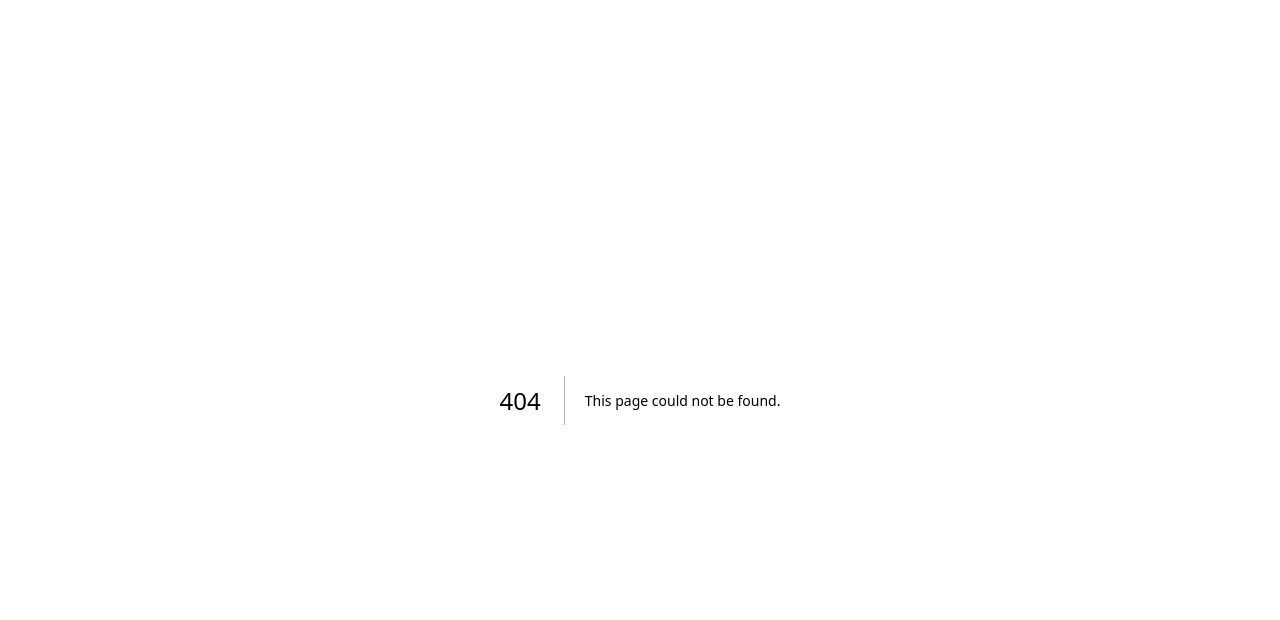
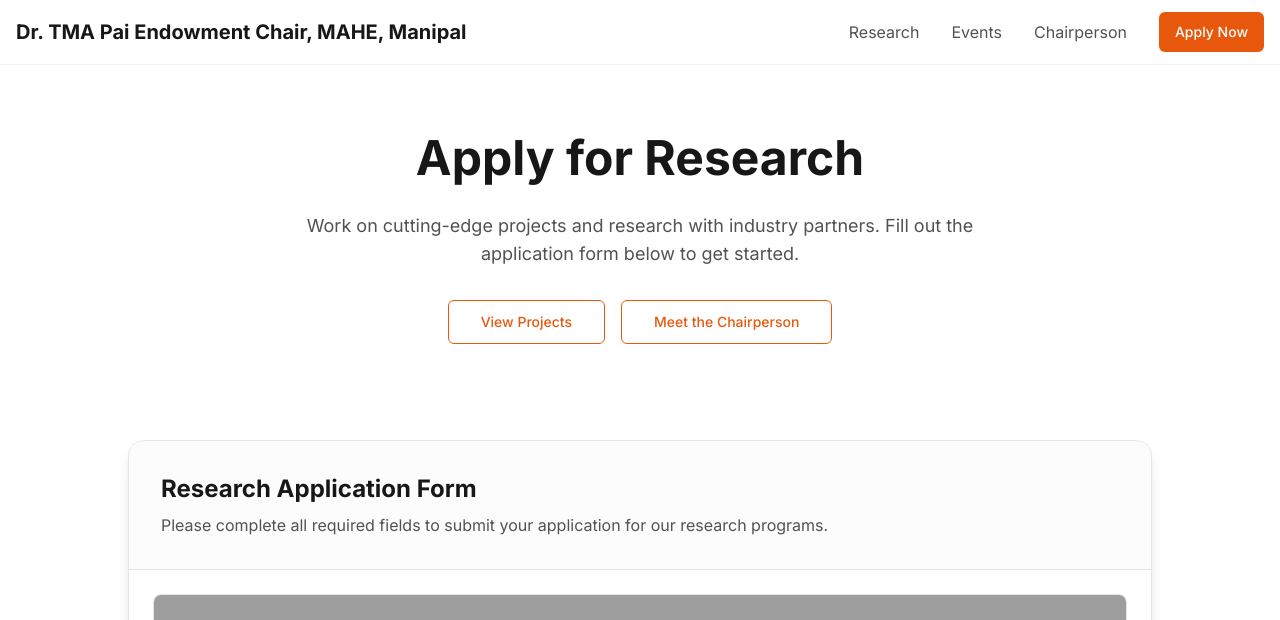
Before and after one commit to DrTMAPaiEndowmentChair-ITIS/website, a Next.js app: page /apply in a window 1280 px wide. Before the commit this address had no page. Shown: the top 620 px of the page. Built offline with nearby package versions, Linux system fonts and the light colour scheme; grey boxes are pictures that could not be loaded.

Commit message:
Updated content suite

```diff
--- /dev/null
+++ b/src/app/apply/page.tsx
@@ -0,0 +1,160 @@
+import Navbar from "@/components/layout/Navbar";
+import Footer from "@/components/layout/Footer";
+import { Button } from "@/components/ui/button";
+import Link from "next/link";
+
+export default function ApplyPage() {
+  return (
+    <div className="min-h-screen bg-white">
+      {/* Universal Navigation */}
+      <Navbar />
+
+      {/* Hero Section */}
+      <section className="pt-32 pb-12">
+        <div className="container mx-auto px-4">
+          <div className="max-w-4xl mx-auto text-center">
+            <h1 className="text-4xl md:text-5xl font-bold mb-6 leading-tight text-neutral-900">
+              Apply for Research
+            </h1>
+            <p className="text-neutral-600 text-lg mb-8 max-w-2xl mx-auto">
+              Work on cutting-edge projects and research with industry partners.
+              Fill out the application form below to get started.
+            </p>
+            <div className="flex gap-4 justify-center mb-12">
+              <Button
+                size="lg"
+                asChild
+                variant="outline"
+                className="border-[#E8580C] text-[#E8580C] hover:bg-[#E8580C]/10"
+              >
+                <Link href="/#research">View Projects</Link>
+              </Button>
+              <Button
+                size="lg"
+                asChild
+                variant="outline"
+                className="border-[#E8580C] text-[#E8580C] hover:bg-[#E8580C]/10"
+              >
+                <Link href="/chairperson">Meet the Chairperson</Link>
+              </Button>
+            </div>
+          </div>
+        </div>
+      </section>
+
+      {/* Application Form Section */}
+      <section className="pb-20">
+        <div className="container mx-auto px-4">
+          <div className="max-w-5xl mx-auto">
+            <div className="bg-white rounded-2xl border border-neutral-200 shadow-lg overflow-hidden">
+              <div className="p-8 border-b border-neutral-200 bg-neutral-50/50">
+                <h2 className="text-2xl font-bold text-neutral-900 mb-2">
+                  Research Application Form
+                </h2>
+                <p className="text-neutral-600">
+                  Please complete all required fields to submit your application
+                  for our research programs.
+                </p>
+              </div>
+
+              <div className="p-6">
+                <div className="w-full overflow-hidden rounded-lg border border-neutral-200">
+                  <iframe
+                    width="100%"
+                    height="800"
+                    src="https://forms.office.com/r/kN5F0Qiee2?embed=true"
+                    frameBorder="0"
+                    marginWidth={0}
+                    marginHeight={0}
+                    style={{
+                      border: "none",
+                      maxWidth: "100%",
+                      maxHeight: "100vh",
+                    }}
+                    allowFullScreen
+                    title="Research Application Form"
+                  />
+                </div>
+              </div>
+            </div>
+          </div>
+        </div>
+      </section>
+
+      {/* Additional Information Section */}
+      <section className="py-16 bg-neutral-50">
+        <div className="container mx-auto px-4">
+          <div className="max-w-4xl mx-auto">
+            <div className="grid md:grid-cols-2 gap-8">
+              <div className="bg-white p-8 rounded-2xl shadow-md border border-neutral-100">
+                <div className="w-16 h-16 bg-[#E8580C]/10 rounded-xl flex items-center justify-center mb-6">
+                  <svg
+                    xmlns="http://www.w3.org/2000/svg"
+                    className="h-8 w-8 text-[#E8580C]"
+                    fill="none"
+                    viewBox="0 0 24 24"
+                    stroke="currentColor"
+                  >
+                    <path
+                      strokeLinecap="round"
+                      strokeLinejoin="round"
+                      strokeWidth={1.5}
+                      d="M9 12l2 2 4-4m6 2a9 9 0 11-18 0 9 9 0 0118 0z"
+                    />
+                  </svg>
+                </div>
+                <h3 className="text-xl font-bold mb-4 text-neutral-900">
+                  What to Expect
+                </h3>
+                <ul className="text-neutral-700 space-y-2">
+                  <li>• Application review within 1-2 weeks</li>
+                  <li>• Interview with research team leads</li>
+                  <li>• Project assignment based on skills and interests</li>
+                  <li>• Mentorship from industry experts</li>
+                  <li>
+                    • Access to cutting-edge research facilities and
+                    computational capabilities
+                  </li>
+                </ul>
+              </div>
+
+              <div className="bg-white p-8 rounded-2xl shadow-md border border-neutral-100">
+                <div className="w-16 h-16 bg-[#E8580C]/10 rounded-xl flex items-center justify-center mb-6">
+                  <svg
+                    xmlns="http://www.w3.org/2000/svg"
+                    className="h-8 w-8 text-[#E8580C]"
+                    fill="none"
+                    viewBox="0 0 24 24"
+                    stroke="currentColor"
+                  >
+                    <path
+                      strokeLinecap="round"
+                      strokeLinejoin="round"
+                      strokeWidth={1.5}
+                      d="M8.228 9c.549-1.165 2.03-2 3.772-2 2.21 0 4 1.343 4 3 0 1.4-1.278 2.575-3.006 2.907-.542.104-.994.54-.994 1.093m0 3h.01M21 12a9 9 0 11-18 0 9 9 0 0118 0z"
+                    />
+                  </svg>
+                </div>
+                <h3 className="text-xl font-bold mb-4 text-neutral-900">
+                  Need Help?
+                </h3>
+                <p className="text-neutral-700 mb-4">
+                  If you have questions about the application process or our
+                  research programs, don't hesitate to reach out.
+                </p>
+                <div className="text-sm text-neutral-600">
+                  <p className="mb-2">
+                    <strong>Email:</strong> drtmapaichair.itis@manipal.edu
+                  </p>
+                </div>
+              </div>
+            </div>
+          </div>
+        </div>
+      </section>
+
+      {/* Footer */}
+      <Footer />
+    </div>
+  );
+}
--- a/src/app/chairperson/page.tsx
+++ b/src/app/chairperson/page.tsx
@@ -1348,7 +1348,7 @@
               size="lg"
               className="bg-[#E8580C] hover:bg-[#E8580C]/90 text-white"
             >
-              <Link href="https://lttstore.com">Apply Now</Link>
+              <Link href="/apply">Apply Now</Link>
             </Button>
           </div>
         </div>
--- a/src/app/page.tsx
+++ b/src/app/page.tsx
@@ -560,7 +560,7 @@
                   asChild
                   className="bg-[#E8580C] hover:bg-[#E8580C]/90 text-white"
                 >
-              <Link href="https://lttstore.com">Apply Now</Link>
+                  <Link href="/apply">Apply Now</Link>
                 </Button>
           </div>
         </div>
--- a/src/app/research/[slug]/page.tsx
+++ b/src/app/research/[slug]/page.tsx
@@ -213,7 +213,7 @@
                 }}
                 className="hover:bg-opacity-10 hover:bg-[var(--light-bg)]"
               >
-                <Link href="https://lttstore.com">Apply for this Project</Link>
+                <Link href="/apply">Apply for this Project</Link>
               </Button>
 
               {project.attachments && project.attachments.length > 0 && (
--- a/src/components/layout/Footer.tsx
+++ b/src/components/layout/Footer.tsx
@@ -60,7 +60,7 @@
                 </Link>
               </li>
               <li>
-                <Link href="https://lttstore.com" className="text-neutral-600 hover:text-neutral-900 transition-colors">
+                <Link href="/apply" className="text-neutral-600 hover:text-neutral-900 transition-colors">
                   Apply
                 </Link>
               </li>
--- a/src/components/layout/MobileNav.tsx
+++ b/src/components/layout/MobileNav.tsx
@@ -88,7 +88,7 @@
                   className="w-full bg-[#E8580C] hover:bg-[#E8580C]/90 text-white"
                 >
                   <Link
-                    href="https://lttstore.com"
+                    href="/apply"
                     onClick={() => setIsOpen(false)}
                   >
                     Apply Now
--- a/src/components/layout/Navbar.tsx
+++ b/src/components/layout/Navbar.tsx
@@ -36,7 +36,7 @@
               asChild
               className="bg-[#E8580C] hover:bg-[#E8580C]/90 text-white"
             >
-              <Link href="https://lttstore.com">Apply Now</Link>
+              <Link href="/apply">Apply Now</Link>
             </Button>
           </div>
 
```
Lines whose indentation alone changed are shown as unchanged.
